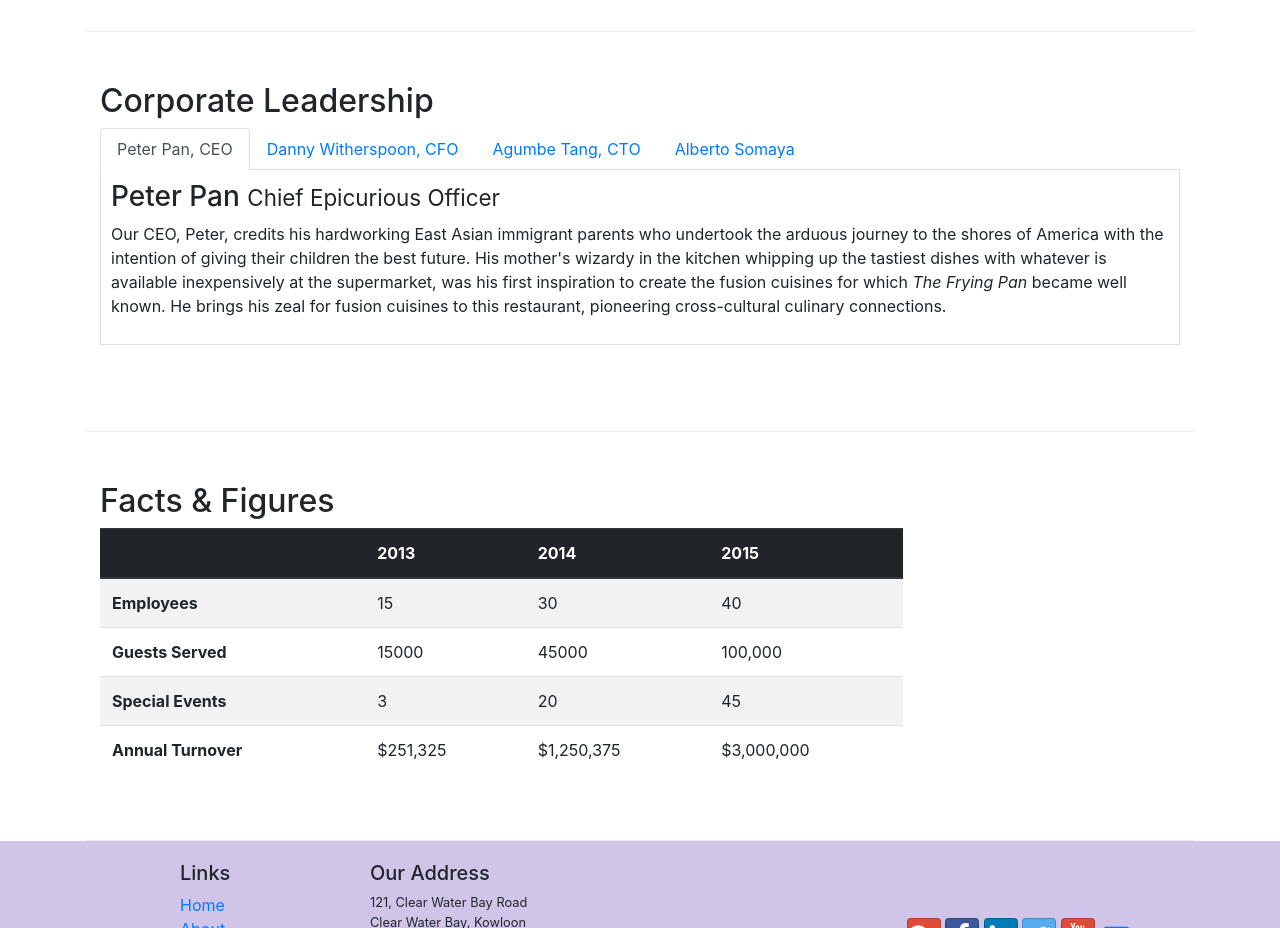
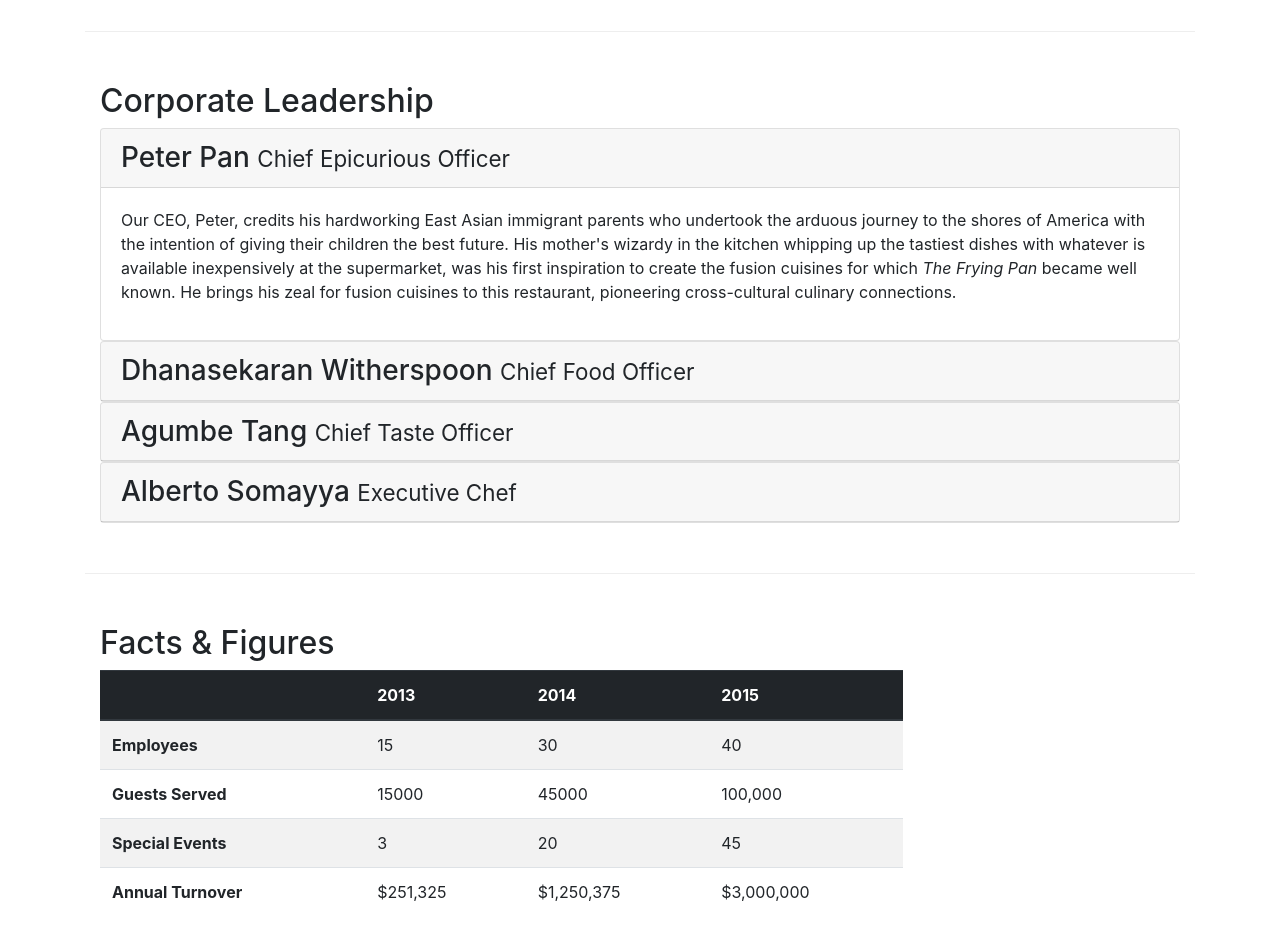
Before and after one commit to adheepgeorgepaul/coursera-week-3-before-unlock, a website: page aboutus.html in a window 1280 px wide. Shown: the part 940-1868 px from the top of the page. Drawn offline with nearby package versions, Linux system fonts and the light colour scheme.

Commit message:
Accordion

```diff
--- a/aboutus.html
+++ b/aboutus.html
@@ -106,49 +106,74 @@
         <div class="row row-content">
             <div class="col-12">
                 <h2>Corporate Leadership</h2>
-                <ul class="nav nav-tabs">
-                    <li class="nav-item">
-                        <a class="nav-link active" href="#peter"
-                            role="tab" data-toggle="tab">Peter Pan, CEO</a>
-                    </li>
 
-                    <li class="nav-item">
-                        <a class="nav-link" href="#danny"
-                            role="tab" data-toggle="tab">Danny Witherspoon, CFO</a>
-                    </li>
+                <div id="accordion">
+                    <div class="card">
+                        <div class="card-header" role="tab" id="peterhead">
+                            <h3 class="mb-0">
+                                <a data-toggle="collapse" data-target="#peter">
+                                    Peter Pan <small>Chief Epicurious Officer</small>
+                                </a>
+                            </h3>
+                        </div>
 
-                    <li class="nav-item">
-                        <a class="nav-link" href="#agumbe"
-                            role="tab" data-toggle="tab">Agumbe Tang, CTO</a>
-                    </li>
-
-                    <li class="nav-item">
-                        <a class="nav-link" href="#alberto"
-                            role="tab" data-toggle="tab">Alberto Somaya</a>
-                    </li>
-                </ul>
-                <div class="tab-content">
-
-                    <div role="tabpanel" class="tab-pane fade show active" id="peter">
-                        <h3>Peter Pan <small>Chief Epicurious Officer</small></h3>
-                        <p class="d-none d-sm-block">Our CEO, Peter, credits his hardworking East Asian immigrant parents who undertook the arduous journey to the shores of America with the intention of giving their children the best future. His mother's wizardy in the kitchen whipping up the tastiest dishes with whatever is available inexpensively at the supermarket, was his first inspiration to create the fusion cuisines for which <em>The Frying Pan</em> became well known. He brings his zeal for fusion cuisines to this restaurant, pioneering cross-cultural culinary connections.</p>
+                        <div class="collapse show" id="peter" data-parent="#accordion">
+                            <div class="card-body">
+                                <p class="d-none d-sm-block">Our CEO, Peter, credits his hardworking East Asian immigrant parents who undertook the arduous journey to the shores of America with the intention of giving their children the best future. His mother's wizardy in the kitchen whipping up the tastiest dishes with whatever is available inexpensively at the supermarket, was his first inspiration to create the fusion cuisines for which <em>The Frying Pan</em> became well known. He brings his zeal for fusion cuisines to this restaurant, pioneering cross-cultural culinary connections.</p>
+                            </div>
+                        </div>
                     </div>
 
-                    <div role="tabpanel" class="tab-pane fade" id="danny">
-                        <h3>Dhanasekaran Witherspoon <small>Chief Food Officer</small></h3>
-                        <p class="d-none d-sm-block">Our CFO, Danny, as he is affectionately referred to by his colleagues, comes from a long established family tradition in farming and produce. His experiences growing up on a farm in the Australian outback gave him great appreciation for varieties of food sources. As he puts it in his own words, <em>Everything that runs, wins, and everything that stays, pays!</em></p>
+                    <div class="card">
+                        <div class="card-header" role="tab" id="dannyhead">
+                            <h3 class=mb-0>
+                                <a class="collapsed"data-toggle="collapse" data-target="#danny">
+                                    Dhanasekaran Witherspoon <small>Chief Food Officer</small>
+                                </a>
+                            </h3>
+                        </div>
+
+                        <div class="collapse" id="danny" data-parent="#accordion">
+                            <div class="card-body">
+                                <p class="d-none d-sm-block">Our CFO, Danny, as he is affectionately referred to by his colleagues, comes from a long established family tradition in farming and produce. His experiences growing up on a farm in the Australian outback gave him great appreciation for varieties of food sources. As he puts it in his own words, <em>Everything that runs, wins, and everything that stays, pays!</em></p>
+                            </div>
+                        </div>
                     </div>
 
-                    <div role="tabpanel" class="tab-pane fade" id="agumbe">
-                        <h3>Agumbe Tang <small>Chief Taste Officer</small></h3>
-                        <p class="d-none d-sm-block">Blessed with the most discerning gustatory sense, Agumbe, our CTO, personally ensures that every dish that we serve meets his exacting tastes. Our chefs dread the tongue lashing that ensues if their dish does not meet his exacting standards. He lives by his motto, <em>You click only if you survive my lick.</em></p>
+                    <div class="card">
+                        <div class="card-header" role="tab" id="agumbehead" >
+                            <h3 class="mb-0">
+                                <a class="collapsed" data-toggle="collapse" data-target="#agumbe">
+                                    Agumbe Tang <small>Chief Taste Officer</small>
+                                </a>
+                            </h3>
+                        </div>
+
+                        <div class="collapse" id="agumbe" data-parent="#accordion">
+                            <div class="card-body">
+                                <p class="d-none d-sm-block">Blessed with the most discerning gustatory sense, Agumbe, our CTO, personally ensures that every dish that we serve meets his exacting tastes. Our chefs dread the tongue lashing that ensues if their dish does not meet his exacting standards. He lives by his motto, <em>You click only if you survive my lick.</em></p>
+                            </div>
+                        </div>
                     </div>
 
-                    <div role="tabpanel" class="tab-pane fade" id="alberto">
-                        <h3>Alberto Somayya <small>Executive Chef</small></h3>
-                        <p Class="d-none d-sm-block">Award winning three-star Michelin chef with wide International experience having worked closely with whos-who in the culinary world, he specializes in creating mouthwatering Indo-Italian fusion experiences. He says, <em>Put together the cuisines from the two craziest cultures, and you get a winning hit! Amma Mia!</em></p>
+                    <div class="card">
+                        <div class="card-header" role="tab" id="albertohead">
+                            <h3 class="mb-0">
+                                <a class="collapsed" data-toggle="collapse" data-target="#alberto">
+                                    Alberto Somayya <small>Executive Chef</small></h3>
+                                </a>
+                            </h3>
+                        </div>
+
+                        <div class="collapse" id="alberto" data-parent="#accordion">
+                            <div class="card-body">
+                                <p Class="d-none d-sm-block">Award winning three-star Michelin chef with wide International experience having worked closely with whos-who in the culinary world, he specializes in creating mouthwatering Indo-Italian fusion experiences. He says, <em>Put together the cuisines from the two craziest cultures, and you get a winning hit! Amma Mia!</em></p>
+                            </div>
+                        </div>
                     </div>
                 </div>
+
+
 
             </div>
        </div>
```
